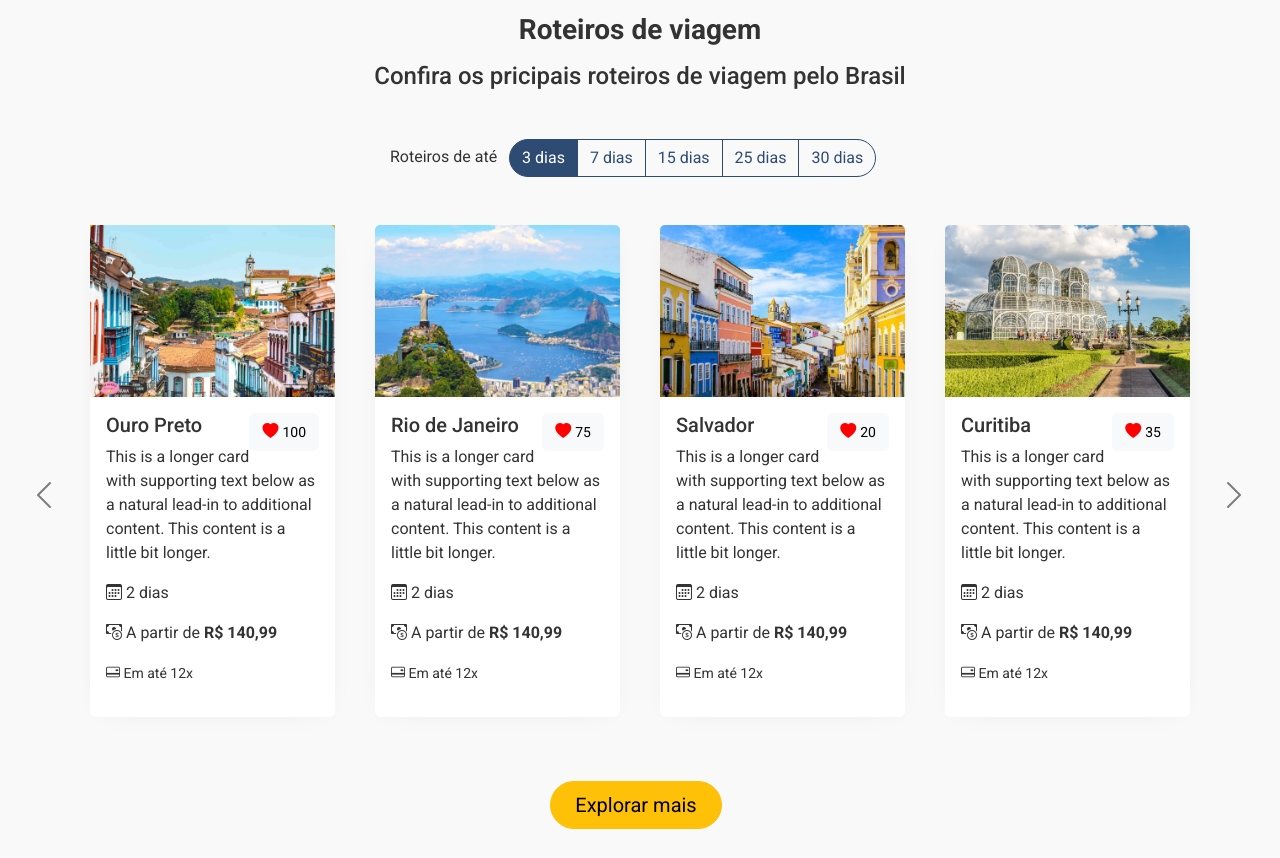
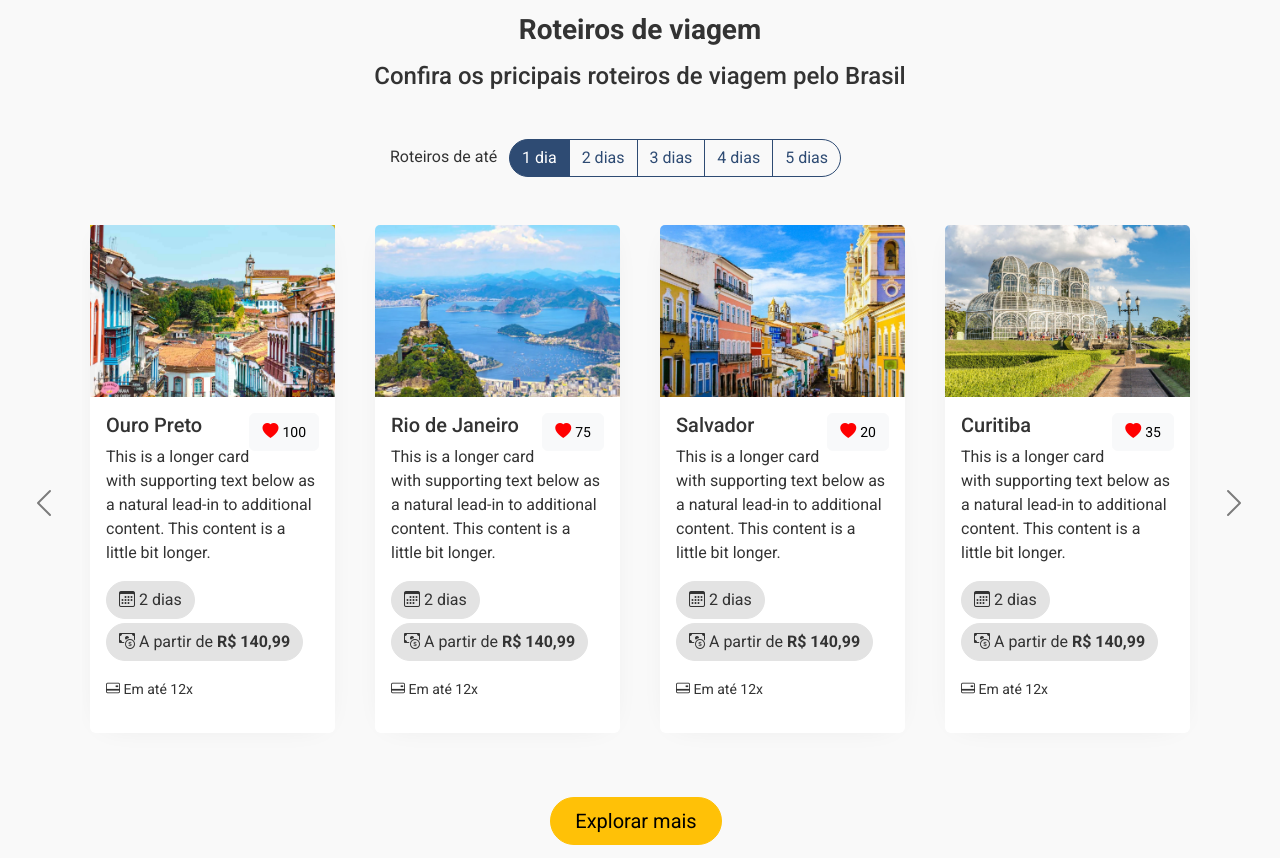
Before and after one commit to gilmar-santana/quatour, a plain HTML site: page index.html in a window 1280 px wide. Shown: the part 480-1338 px from the top of the page. Drawn offline with nearby package versions, Linux system fonts and the light colour scheme.

Commit message:
Alteração de quantidade de roteitos.

```diff
--- a/index.html
+++ b/index.html
@@ -67,19 +67,19 @@
                         Roteiros de até
                         <div class="btn-group ms-2" role="group" aria-label="Basic radio toggle button group">
                             <input type="radio" class="btn-check" name="btnradio" id="btn1" autocomplete="off" checked>
-                            <label class="btn btn-outline-primary" for="btn1">3 dias</label>
+                            <label class="btn btn-outline-primary" for="btn1">1 dia</label>
 
                             <input type="radio" class="btn-check" name="btnradio" id="btn2" autocomplete="off">
-                            <label class="btn btn-outline-primary" for="btn2">7 dias</label>
+                            <label class="btn btn-outline-primary" for="btn2">2 dias</label>
 
                             <input type="radio" class="btn-check" name="btnradio" id="btn4" autocomplete="off">
-                            <label class="btn btn-outline-primary" for="btn4">15 dias</label>
+                            <label class="btn btn-outline-primary" for="btn4">3 dias</label>
 
                             <input type="radio" class="btn-check" name="btnradio" id="btn5" autocomplete="off">
-                            <label class="btn btn-outline-primary" for="btn5">25 dias</label>
+                            <label class="btn btn-outline-primary" for="btn5">4 dias</label>
 
                             <input type="radio" class="btn-check" name="btnradio" id="btn6" autocomplete="off">
-                            <label class="btn btn-outline-primary" for="btn6">30 dias</label>
+                            <label class="btn btn-outline-primary" for="btn6">5 dias</label>
                         </div>
                     </div>
 
@@ -93,8 +93,8 @@
 											<div class="card-body">
 												<h5 class="card-title">Ouro Preto <button class="btn btn-light heart float-end"><i class="bi bi-heart-fill"></i> <span>100</span></button></h5>
 												<p class="card-text">This is a longer card with supporting text below as a natural lead-in to additional content. This content is a little bit longer.</p>
-												<p><i class="bi bi-calendar3"></i> 2 dias</p>
-												<p><i class="bi bi-cash-coin"></i> A partir de <strong>R$ 140,99</strong></p>
+												<p class="mb-1"><span class="btn btn-secondary rounded-5"><i class="bi bi-calendar3"></i> 2 dias</span></p>
+												<p><span class="btn btn-secondary rounded-5"><i class="bi bi-cash-coin"></i> A partir de <strong>R$ 140,99</strong></span></p>
 												<p><small><i class="bi bi-credit-card-2-back"></i> Em até 12x</small></p>
 											</div>
 										</div>
@@ -105,8 +105,8 @@
 											<div class="card-body">
 												<h5 class="card-title">Rio de Janeiro <button class="btn btn-light heart float-end"><i class="bi bi-heart-fill"></i> <span>75</span></button></h5>
 												<p class="card-text">This is a longer card with supporting text below as a natural lead-in to additional content. This content is a little bit longer.</p>
-												<p><i class="bi bi-calendar3"></i> 2 dias</p>
-												<p><i class="bi bi-cash-coin"></i> A partir de <strong>R$ 140,99</strong></p>
+												<p class="mb-1"><span class="btn btn-secondary rounded-5"><i class="bi bi-calendar3"></i> 2 dias</span></p>
+												<p><span class="btn btn-secondary rounded-5"><i class="bi bi-cash-coin"></i> A partir de <strong>R$ 140,99</strong></span></p>
 												<p><small><i class="bi bi-credit-card-2-back"></i> Em até 12x</small></p>
 											</div>
 										</div>
@@ -117,8 +117,8 @@
 											<div class="card-body">
 												<h5 class="card-title">Salvador <button class="btn btn-light heart float-end"><i class="bi bi-heart-fill"></i> <span>20</span></button></h5>
 												<p class="card-text">This is a longer card with supporting text below as a natural lead-in to additional content. This content is a little bit longer.</p>
-												<p><i class="bi bi-calendar3"></i> 2 dias</p>
-												<p><i class="bi bi-cash-coin"></i> A partir de <strong>R$ 140,99</strong></p>
+												<p class="mb-1"><span class="btn btn-secondary rounded-5"><i class="bi bi-calendar3"></i> 2 dias</span></p>
+												<p><span class="btn btn-secondary rounded-5"><i class="bi bi-cash-coin"></i> A partir de <strong>R$ 140,99</strong></span></p>
 												<p><small><i class="bi bi-credit-card-2-back"></i> Em até 12x</small></p>
 											</div>
 										</div>
@@ -129,8 +129,8 @@
 											<div class="card-body">
 												<h5 class="card-title">Curitiba <button class="btn btn-light heart float-end"><i class="bi bi-heart-fill"></i> <span>35</span></button></h5>
 												<p class="card-text">This is a longer card with supporting text below as a natural lead-in to additional content. This content is a little bit longer.</p>
-												<p><i class="bi bi-calendar3"></i> 2 dias</p>
-												<p><i class="bi bi-cash-coin"></i> A partir de <strong>R$ 140,99</strong></p>
+												<p class="mb-1"><span class="btn btn-secondary rounded-5"><i class="bi bi-calendar3"></i> 2 dias</span></p>
+												<p><span class="btn btn-secondary rounded-5"><i class="bi bi-cash-coin"></i> A partir de <strong>R$ 140,99</strong></span></p>
 												<p><small><i class="bi bi-credit-card-2-back"></i> Em até 12x</small></p>
 											</div>
 										</div>
@@ -145,8 +145,8 @@
 											<div class="card-body">
 												<h5 class="card-title">Ouro Preto <button class="btn btn-light heart float-end"><i class="bi bi-heart-fill"></i> <span>100</span></button></h5>
 												<p class="card-text">This is a longer card with supporting text below as a natural lead-in to additional content. This content is a little bit longer.</p>
-												<p><i class="bi bi-calendar3"></i> 2 dias</p>
-												<p><i class="bi bi-cash-coin"></i> A partir de <strong>R$ 140,99</strong></p>
+												<p class="mb-1"><span class="btn btn-secondary rounded-5"><i class="bi bi-calendar3"></i> 2 dias</span></p>
+												<p><span class="btn btn-secondary rounded-5"><i class="bi bi-cash-coin"></i> A partir de <strong>R$ 140,99</strong></span></p>
 												<p><small><i class="bi bi-credit-card-2-back"></i> Em até 12x</small></p>
 											</div>
 										</div>
@@ -157,8 +157,8 @@
 											<div class="card-body">
 												<h5 class="card-title">Rio de Janeiro <button class="btn btn-light heart float-end"><i class="bi bi-heart-fill"></i> <span>75</span></button></h5>
 												<p class="card-text">This is a longer card with supporting text below as a natural lead-in to additional content. This content is a little bit longer.</p>
-												<p><i class="bi bi-calendar3"></i> 2 dias</p>
-												<p><i class="bi bi-cash-coin"></i> A partir de <strong>R$ 140,99</strong></p>
+												<p class="mb-1"><span class="btn btn-secondary rounded-5"><i class="bi bi-calendar3"></i> 2 dias</span></p>
+												<p><span class="btn btn-secondary rounded-5"><i class="bi bi-cash-coin"></i> A partir de <strong>R$ 140,99</strong></span></p>
 												<p><small><i class="bi bi-credit-card-2-back"></i> Em até 12x</small></p>
 											</div>
 										</div>
@@ -169,8 +169,8 @@
 											<div class="card-body">
 												<h5 class="card-title">Salvador <button class="btn btn-light heart float-end"><i class="bi bi-heart-fill"></i> <span>20</span></button></h5>
 												<p class="card-text">This is a longer card with supporting text below as a natural lead-in to additional content. This content is a little bit longer.</p>
-												<p><i class="bi bi-calendar3"></i> 2 dias</p>
-												<p><i class="bi bi-cash-coin"></i> A partir de <strong>R$ 140,99</strong></p>
+												<p class="mb-1"><span class="btn btn-secondary rounded-5"><i class="bi bi-calendar3"></i> 2 dias</span></p>
+												<p><span class="btn btn-secondary rounded-5"><i class="bi bi-cash-coin"></i> A partir de <strong>R$ 140,99</strong></span></p>
 												<p><small><i class="bi bi-credit-card-2-back"></i> Em até 12x</small></p>
 											</div>
 										</div>
@@ -181,8 +181,8 @@
 											<div class="card-body">
 												<h5 class="card-title">Curitiba <button class="btn btn-light heart float-end"><i class="bi bi-heart-fill"></i> <span>35</span></button></h5>
 												<p class="card-text">This is a longer card with supporting text below as a natural lead-in to additional content. This content is a little bit longer.</p>
-												<p><i class="bi bi-calendar3"></i> 2 dias</p>
-												<p><i class="bi bi-cash-coin"></i> A partir de <strong>R$ 140,99</strong></p>
+												<p class="mb-1"><span class="btn btn-secondary rounded-5"><i class="bi bi-calendar3"></i> 2 dias</span></p>
+												<p><span class="btn btn-secondary rounded-5"><i class="bi bi-cash-coin"></i> A partir de <strong>R$ 140,99</strong></span></p>
 												<p><small><i class="bi bi-credit-card-2-back"></i> Em até 12x</small></p>
 											</div>
 										</div>
@@ -197,8 +197,8 @@
 											<div class="card-body">
 												<h5 class="card-title">Ouro Preto <button class="btn btn-light heart float-end"><i class="bi bi-heart-fill"></i> <span>100</span></button></h5>
 												<p class="card-text">This is a longer card with supporting text below as a natural lead-in to additional content. This content is a little bit longer.</p>
-												<p><i class="bi bi-calendar3"></i> 2 dias</p>
-												<p><i class="bi bi-cash-coin"></i> A partir de <strong>R$ 140,99</strong></p>
+												<p class="mb-1"><span class="btn btn-secondary rounded-5"><i class="bi bi-calendar3"></i> 2 dias</span></p>
+												<p><span class="btn btn-secondary rounded-5"><i class="bi bi-cash-coin"></i> A partir de <strong>R$ 140,99</strong></span></p>
 												<p><small><i class="bi bi-credit-card-2-back"></i> Em até 12x</small></p>
 											</div>
 										</div>
@@ -209,8 +209,8 @@
 											<div class="card-body">
 												<h5 class="card-title">Rio de Janeiro <button class="btn btn-light heart float-end"><i class="bi bi-heart-fill"></i> <span>75</span></button></h5>
 												<p class="card-text">This is a longer card with supporting text below as a natural lead-in to additional content. This content is a little bit longer.</p>
-												<p><i class="bi bi-calendar3"></i> 2 dias</p>
-												<p><i class="bi bi-cash-coin"></i> A partir de <strong>R$ 140,99</strong></p>
+												<p class="mb-1"><span class="btn btn-secondary rounded-5"><i class="bi bi-calendar3"></i> 2 dias</span></p>
+												<p><span class="btn btn-secondary rounded-5"><i class="bi bi-cash-coin"></i> A partir de <strong>R$ 140,99</strong></span></p>
 												<p><small><i class="bi bi-credit-card-2-back"></i> Em até 12x</small></p>
 											</div>
 										</div>
@@ -221,8 +221,8 @@
 											<div class="card-body">
 												<h5 class="card-title">Salvador <button class="btn btn-light heart float-end"><i class="bi bi-heart-fill"></i> <span>20</span></button></h5>
 												<p class="card-text">This is a longer card with supporting text below as a natural lead-in to additional content. This content is a little bit longer.</p>
-												<p><i class="bi bi-calendar3"></i> 2 dias</p>
-												<p><i class="bi bi-cash-coin"></i> A partir de <strong>R$ 140,99</strong></p>
+												<p class="mb-1"><span class="btn btn-secondary rounded-5"><i class="bi bi-calendar3"></i> 2 dias</span></p>
+												<p><span class="btn btn-secondary rounded-5"><i class="bi bi-cash-coin"></i> A partir de <strong>R$ 140,99</strong></span></p>
 												<p><small><i class="bi bi-credit-card-2-back"></i> Em até 12x</small></p>
 											</div>
 										</div>
@@ -233,8 +233,8 @@
 											<div class="card-body">
 												<h5 class="card-title">Curitiba <button class="btn btn-light heart float-end"><i class="bi bi-heart-fill"></i> <span>35</span></button></h5>
 												<p class="card-text">This is a longer card with supporting text below as a natural lead-in to additional content. This content is a little bit longer.</p>
-												<p><i class="bi bi-calendar3"></i> 2 dias</p>
-												<p><i class="bi bi-cash-coin"></i> A partir de <strong>R$ 140,99</strong></p>
+												<p class="mb-1"><span class="btn btn-secondary rounded-5"><i class="bi bi-calendar3"></i> 2 dias</span></p>
+												<p><span class="btn btn-secondary rounded-5"><i class="bi bi-cash-coin"></i> A partir de <strong>R$ 140,99</strong></span></p>
 												<p><small><i class="bi bi-credit-card-2-back"></i> Em até 12x</small></p>
 											</div>
 										</div>
```
